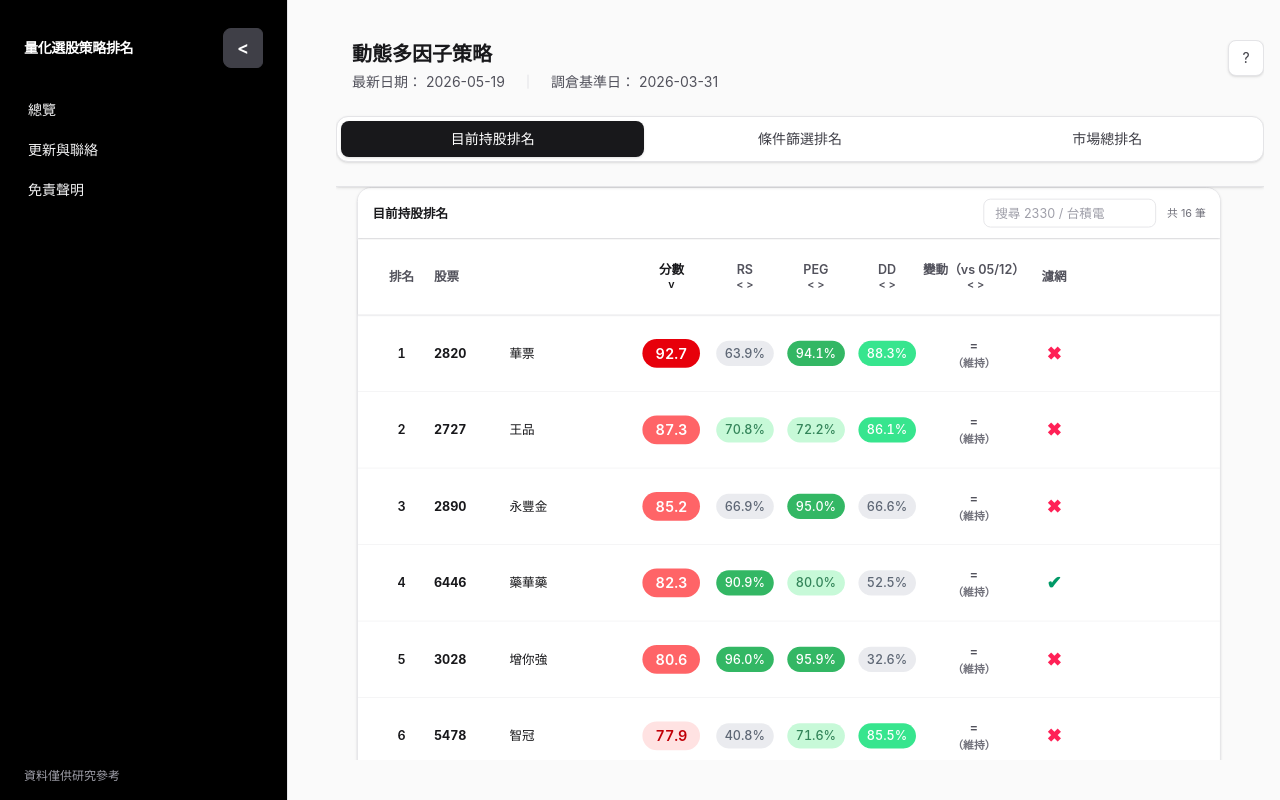
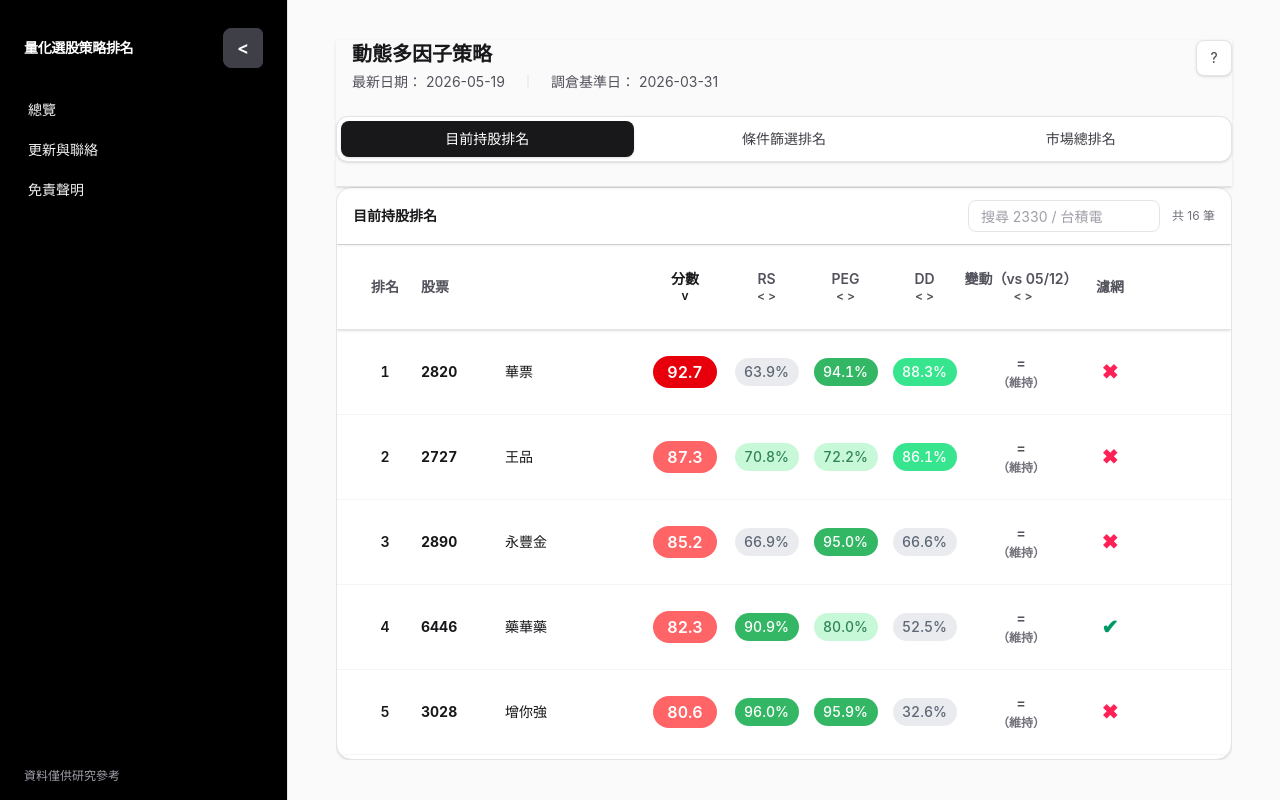
Before and after one commit to amu-0713/my-stock-rank, a React (Vite) app: page /strategy/1 in a window 1280 px wide. Built offline with nearby package versions, Linux system fonts and the light colour scheme.

Commit message:
Update StrategyPage.jsx

```diff
--- a/src/pages/StrategyPage.jsx
+++ b/src/pages/StrategyPage.jsx
@@ -103,7 +103,7 @@ export default function StrategyPage() {
 
   return (
     <AppSidebarLayout contentClassName="max-w-[960px] mx-auto">
-      <div className="flex h-[calc(100vh-3rem)] min-h-0 flex-col sm:h-[calc(100vh-5rem)] max-w-[960px] mx-auto landscape:max-w-none landscape:mx-0 landscape:w-[calc(100%+2rem)] landscape:-mx-4 landscape:overflow-x-hidden">
+      <div className="flex h-[calc(100vh-3rem)] min-h-0 flex-col sm:h-[calc(100vh-5rem)] max-w-[960px] mx-auto landscape:max-md:max-w-none landscape:max-md:mx-0 landscape:max-md:w-[calc(100%+2rem)] landscape:max-md:-mx-4 landscape:max-md:overflow-x-hidden">
         <div className="sticky top-0 z-50 space-y-4 border-b border-zinc-200 bg-zinc-50 pb-4 shadow-sm sm:space-y-6 sm:pb-6">
           <div className="flex items-start justify-between gap-3 landscape:max-md:hidden">
             <div>
@@ -137,7 +137,7 @@ export default function StrategyPage() {
           <Tabs items={tabItems} activeId={activeTab} onChange={setActiveTab} />
         </div>
 
-        <div className="min-h-0 flex-1 overflow-y-auto bg-zinc-50 landscape:overflow-hidden landscape:-mx-4 landscape:w-[calc(100%+2rem)]">
+        <div className="min-h-0 flex-1 overflow-y-auto bg-zinc-50 landscape:max-md:overflow-hidden landscape:max-md:-mx-4 landscape:max-md:w-[calc(100%+2rem)]">
           {loading ? (
             <div className="rounded-xl border border-zinc-200 bg-white p-5 text-sm text-zinc-600">
               資料載入中...
@@ -147,9 +147,9 @@ export default function StrategyPage() {
               {error}
             </div>
           ) : (
-            <div className="h-full min-h-0 landscape:h-[calc(100vh-3rem-1px)]">
+            <div className="h-full min-h-0 landscape:max-md:h-[calc(100vh-3rem-1px)]">
               {/* 手機橫向：縮小固定區塊高度、並留右側安全邊距避免被系統 UI 擋住 */}
-              <div className="h-full min-h-0 landscape:pr-6 landscape:scale-[0.9] landscape:origin-top-left landscape:w-[111.111%]">
+              <div className="h-full min-h-0 landscape:max-md:pr-6 landscape:max-md:scale-[0.9] landscape:max-md:origin-top-left landscape:max-md:w-[111.111%]">
                 <RankList
                   title={tabItems.find((tab) => tab.id === activeTab)?.label}
                   rows={data?.[activeTab] ?? []}
```
